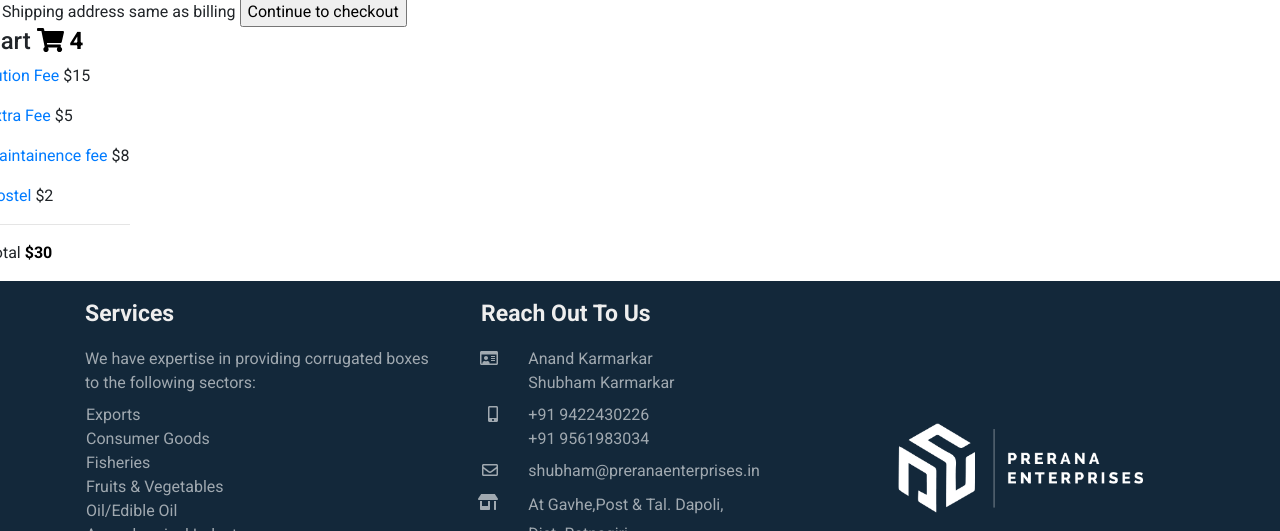
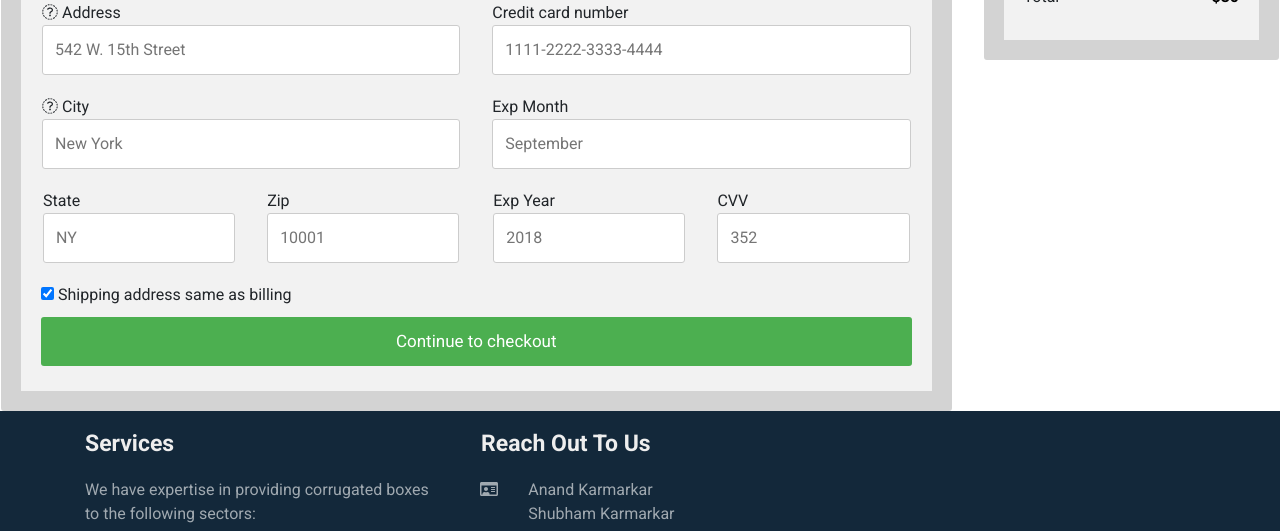
Before and after one commit to ShadowCBN/spacesite, a plain HTML site: page enroll.html in a window 1280 px wide. Shown: the part 408-939 px from the top of the page. Drawn offline with nearby package versions, Linux system fonts and the light colour scheme.

Commit message:
Update style.css

```diff
--- a/css/style.css
+++ b/css/style.css
@@ -3351,3 +3351,98 @@ label #bars
 	background: #eee;
 	color: #000;
 }
+
+
+
+
+
+
+
+
+/*Cibin Form*/
+
+.row1 {
+  display: -ms-flexbox; /* IE10 */
+  display: flex;
+  -ms-flex-wrap: wrap; /* IE10 */
+  flex-wrap: wrap;
+  margin: 5px;
+}
+
+.col-25 {
+  -ms-flex: 25%; /* IE10 */
+  flex: 25%;
+}
+
+.col-50 {
+  -ms-flex: 50%; /* IE10 */
+  flex: 50%;
+}
+
+.col-75 {
+  -ms-flex: 75%; /* IE10 */
+  flex: 75%;
+}
+
+.col-25,
+.col-50,
+.col-75 {
+  padding: 0 16px;
+}
+
+.container-body {
+  background-color: #f2f2f2;
+  padding: 5px 20px 15px 20px;
+  border: 20px solid lightgrey;
+  border-radius: 3px;
+}
+
+input[type=text] {
+  width: 100%;
+  margin-bottom: 20px;
+  padding: 12px;
+  border: 1px solid #ccc;
+  border-radius: 3px;
+}
+
+label-1 {
+  margin-bottom: 10px;
+  display: block;
+}
+
+.icon-container {
+  margin-bottom: 20px;
+  padding: 7px 0;
+  font-size: 24px;
+}
+
+.btn-chck-foot {
+  background-color: #4CAF50;
+  color: white;
+  padding: 12px;
+  margin: 10px 0;
+  border: none;
+  width: 100%;
+  border-radius: 3px;
+  cursor: pointer;
+  font-size: 17px;
+}
+
+.btn-chck-foot:hover {
+  background-color: #45a049;
+}
+
+span.price {
+  float: right;
+  color: grey;
+}
+
+/* Responsive layout - when the screen is less than 800px wide, make the two columns stack on top of each other instead of next to each other (and change the direction - make the "cart" column go on top) */
+@media (max-width: 800px) {
+  .row {
+    flex-direction: column-reverse;
+  }
+  .col-25 {
+    margin-bottom: 20px;
+  }
+}
```
